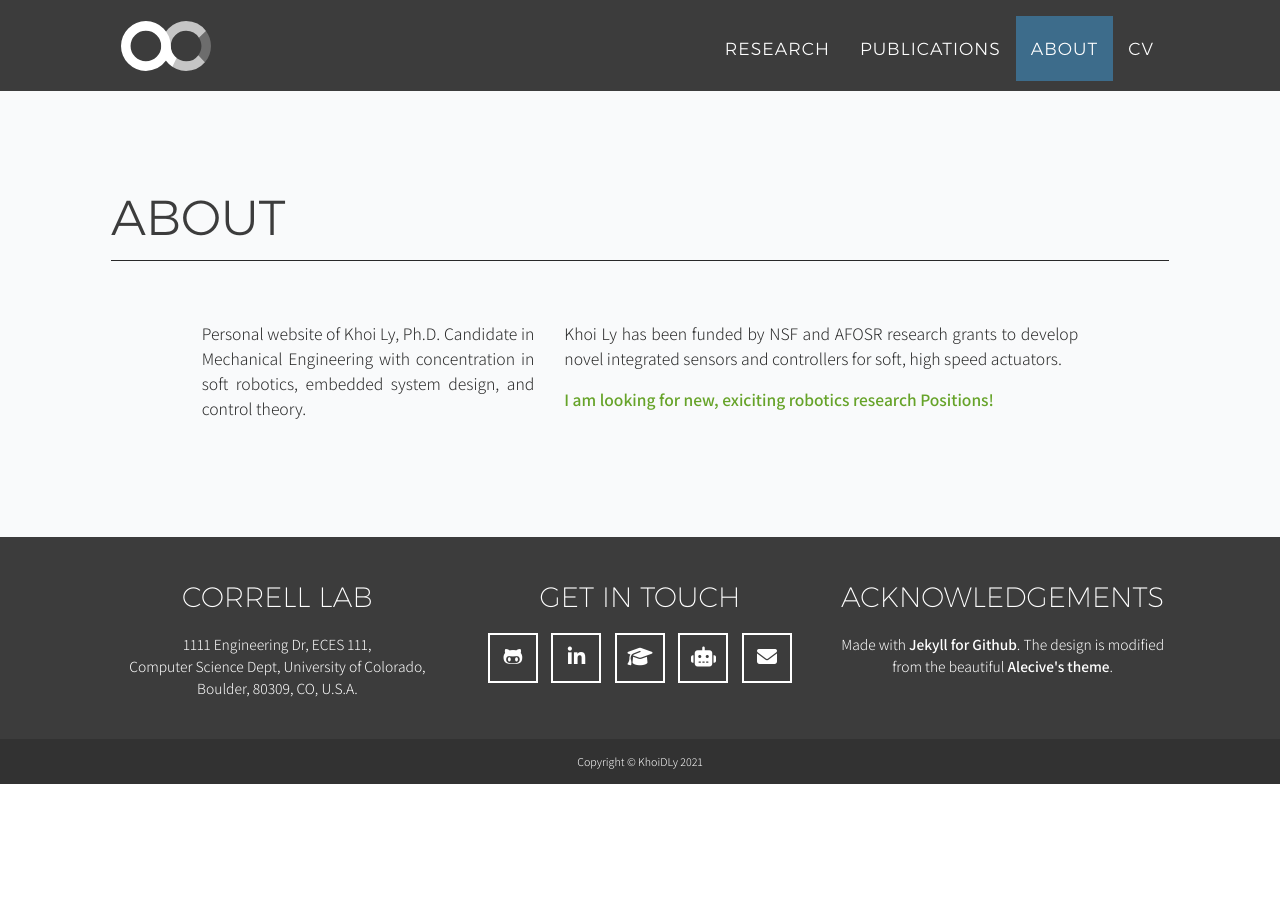
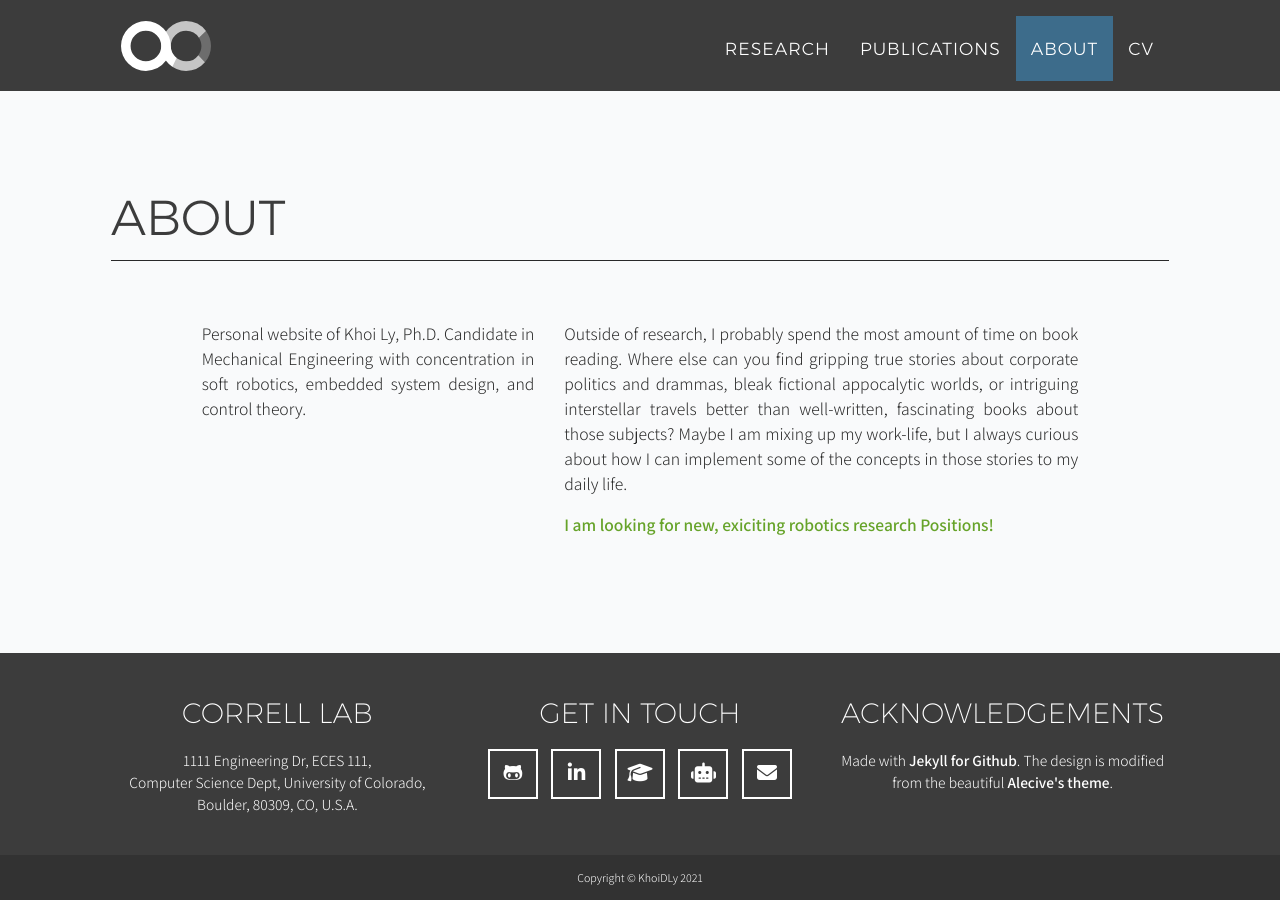
Before and after one commit to KhoiDLy/KhoiDLy.github.io, a Jekyll site: the page built from index.html, in a window 1280 px wide and 900 px high, scrolled down 2360 px. Built offline with Jekyll 4.4.1, drawn with Linux system fonts in a browser that asks for light colours; nearby versions of some CDN libraries; some web fonts are replaced; before the commit the page ends 3144 px from its top, so only the background shows below that.

Commit message:
Update about.html

```diff
--- a/_includes/about.html
+++ b/_includes/about.html
@@ -15,7 +15,7 @@
                 </div>
                 <div class="col-lg-6">
                     {% include years_elap.html from="2008" %}
-                    <p>Khoi Ly has been funded by NSF and AFOSR research grants to develop novel integrated sensors and controllers for soft, high speed actuators.</p>
+                    <p>Outside of research, I probably spend the most amount of time on book reading. Where else can you find gripping true stories about corporate politics and drammas, bleak fictional appocalytic worlds, or intriguing interstellar travels better than well-written, fascinating books about those subjects? Maybe I am mixing up my work-life, but I always curious about how I can implement some of the concepts in those stories to my daily life.</p>
                     <p>{% if site.banner %}
                         {% if site.banner-link %}<a href="{{ site.banner-link }}" target="_blank">{% endif %}
                         <span class="about-banner">{{ site.banner }}{% if site.banner-link %} [LINK]{% endif %}</span>
```
